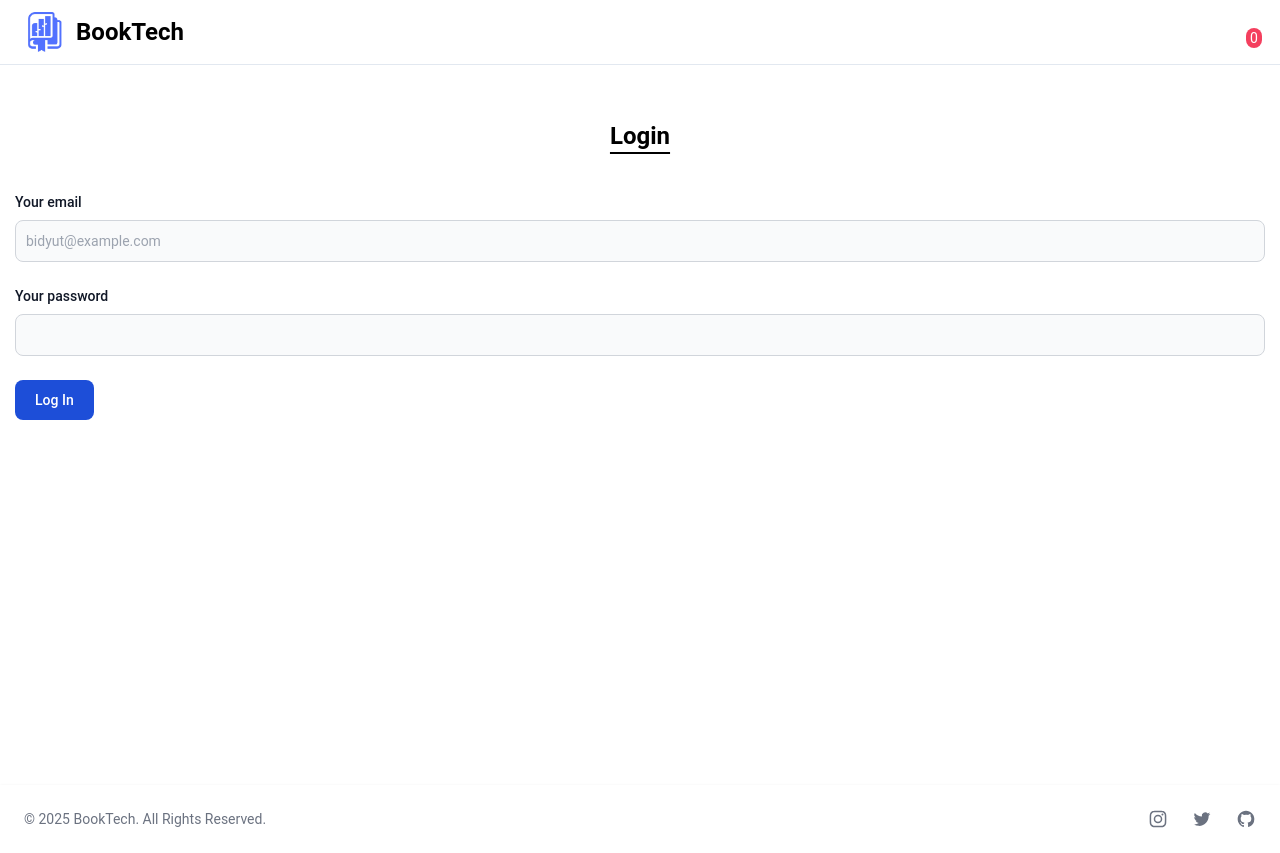
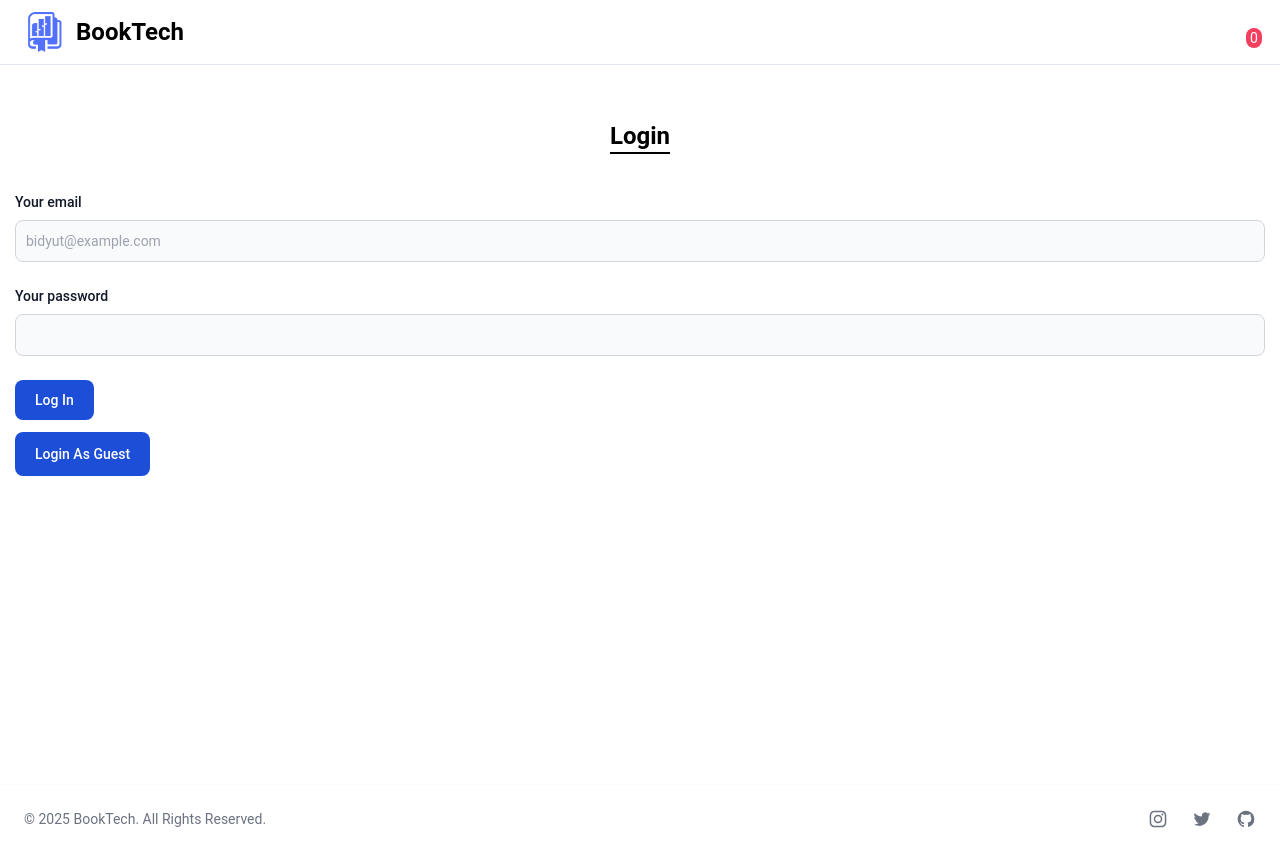
Before and after one commit to Bidyut163/booktech, a React (Create React App) app: page /login in a window 1280 px wide. Built offline with nearby package versions, Linux system fonts and the light colour scheme.

Commit message:
Login as Guest

```diff
--- a/src/pages/Login.js
+++ b/src/pages/Login.js
@@ -20,7 +20,26 @@
             };
 
             const data = await login(authDetail);
+            data.accessToken ? navigate('/products') : toast.error(data);
+        } catch (error) {
+            toast.error(error.message, {
+                closeButton: true,
+                position: 'bottom-center',
+            });
+        }
+    };
 
+    const handleLoginGuest = async () => {
+        email.current.value = 'guest@example.com';
+        password.current.value = '1234567';
+
+        try {
+            const authDetail = {
+                email: email.current.value,
+                password: password.current.value,
+            };
+
+            const data = await login(authDetail);
             data.accessToken ? navigate('/products') : toast.error(data);
         } catch (error) {
             toast.error(error.message, {
@@ -77,7 +96,12 @@
                     Log In
                 </button>
             </form>
-            {/* <button className="mt-3 cursor-pointer text-white bg-blue-700 hover:bg-blue-800 focus:ring-4 focus:outline-none focus:ring-blue-300 font-medium rounded-lg text-sm w-full sm:w-auto px-5 py-3 text-center dark:bg-blue-600 dark:hover:bg-blue-700 dark:focus:ring-blue-800">Login As Guest</button> */}
+            <button
+                onClick={handleLoginGuest}
+                className="mt-3 cursor-pointer text-white bg-blue-700 hover:bg-blue-800 focus:ring-4 focus:outline-none focus:ring-blue-300 font-medium rounded-lg text-sm w-full sm:w-auto px-5 py-3 text-center dark:bg-blue-600 dark:hover:bg-blue-700 dark:focus:ring-blue-800"
+            >
+                Login As Guest
+            </button>
         </main>
     );
 };
```
